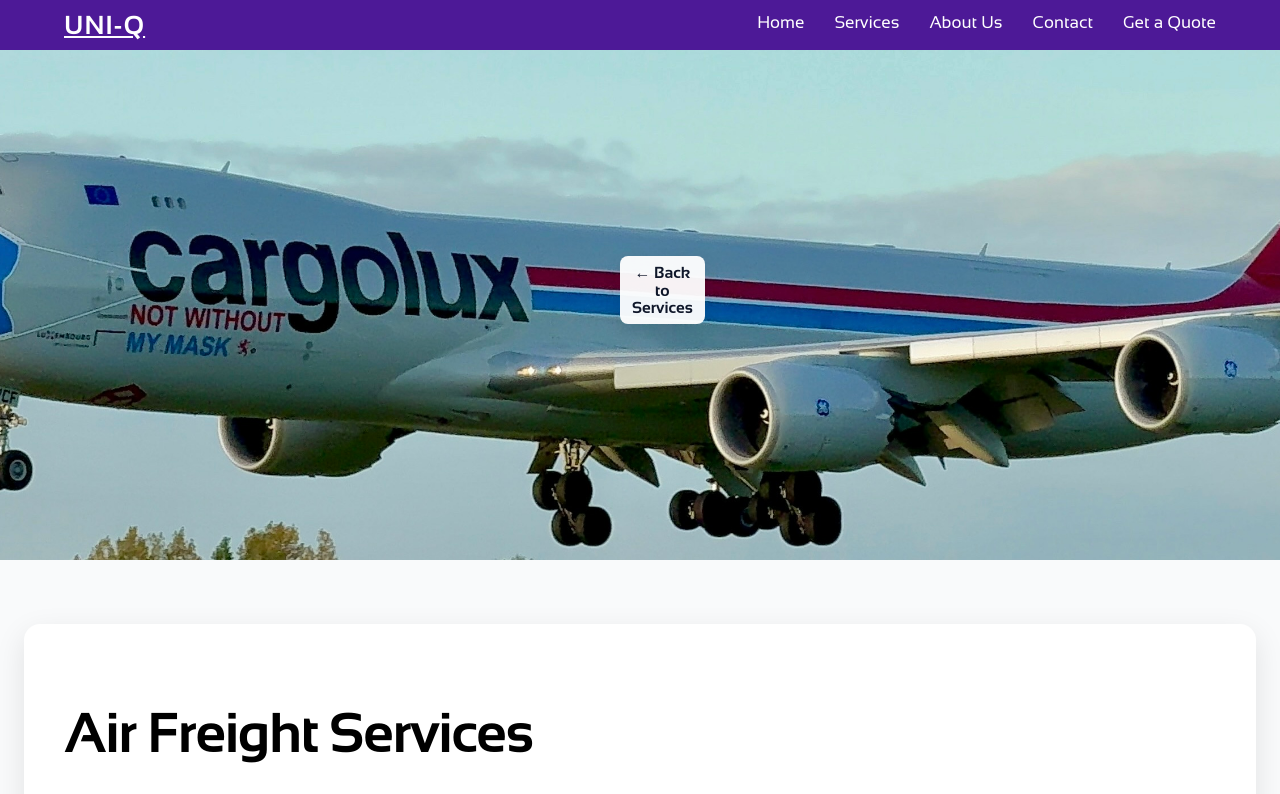
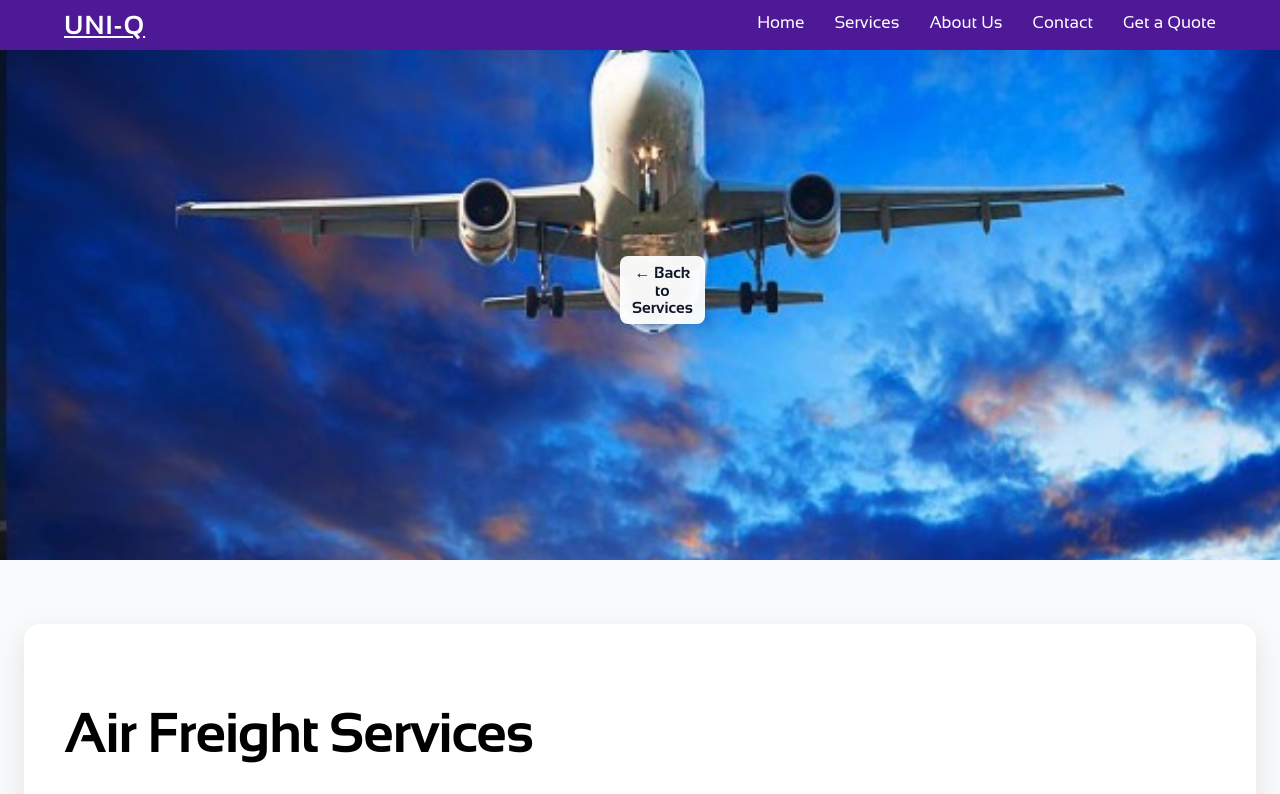
Before and after one commit to MedlynJacob/LogisticsWebsite, a React (Vite) app: page /air-freight in a window 1280 px wide. Shown: the top 794 px of the page. Built offline with nearby package versions, Linux system fonts and the light colour scheme.

Commit message:
Updated image

```diff
--- a/src/pages/AirFreight.jsx
+++ b/src/pages/AirFreight.jsx
@@ -67,7 +67,7 @@
       <div className="airfreight-banner">
         <div
           className="banner-background"
-          style={{ backgroundImage: "url('/LogisticsWebsite/images/air2.jpg')" }}
+          style={{ backgroundImage: "url('/LogisticsWebsite/images/air_f.jpeg')" }}
         />
         <div className="banner-overlay" />
 
```
